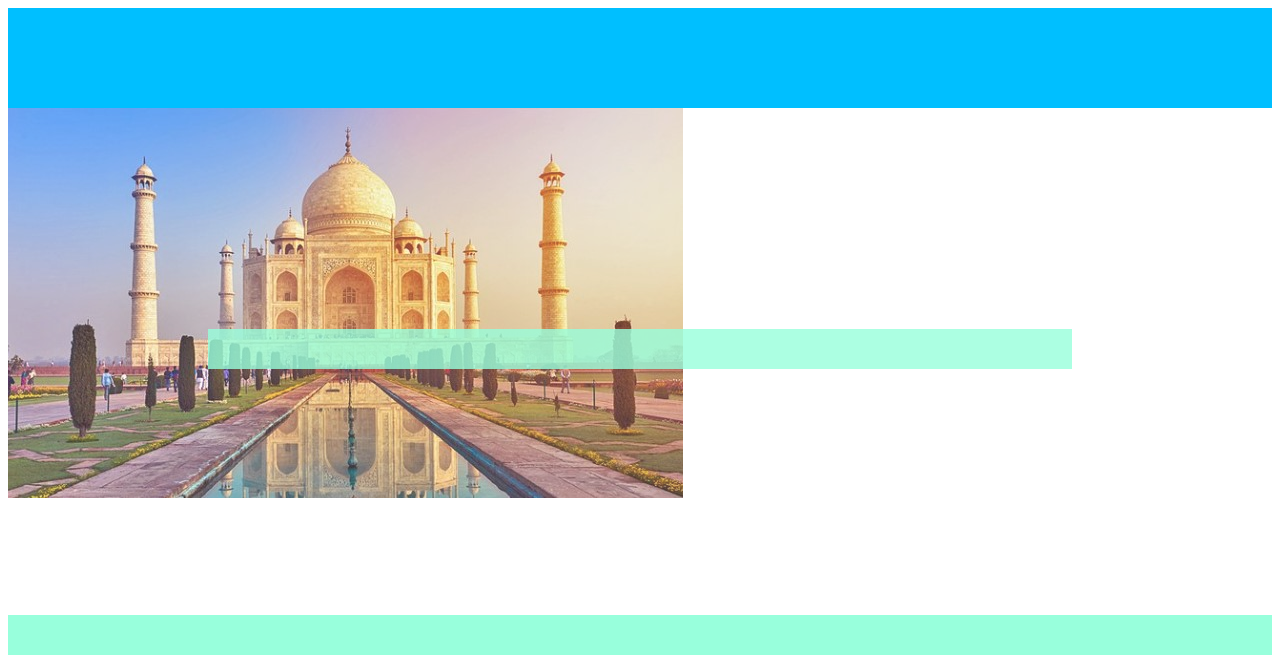
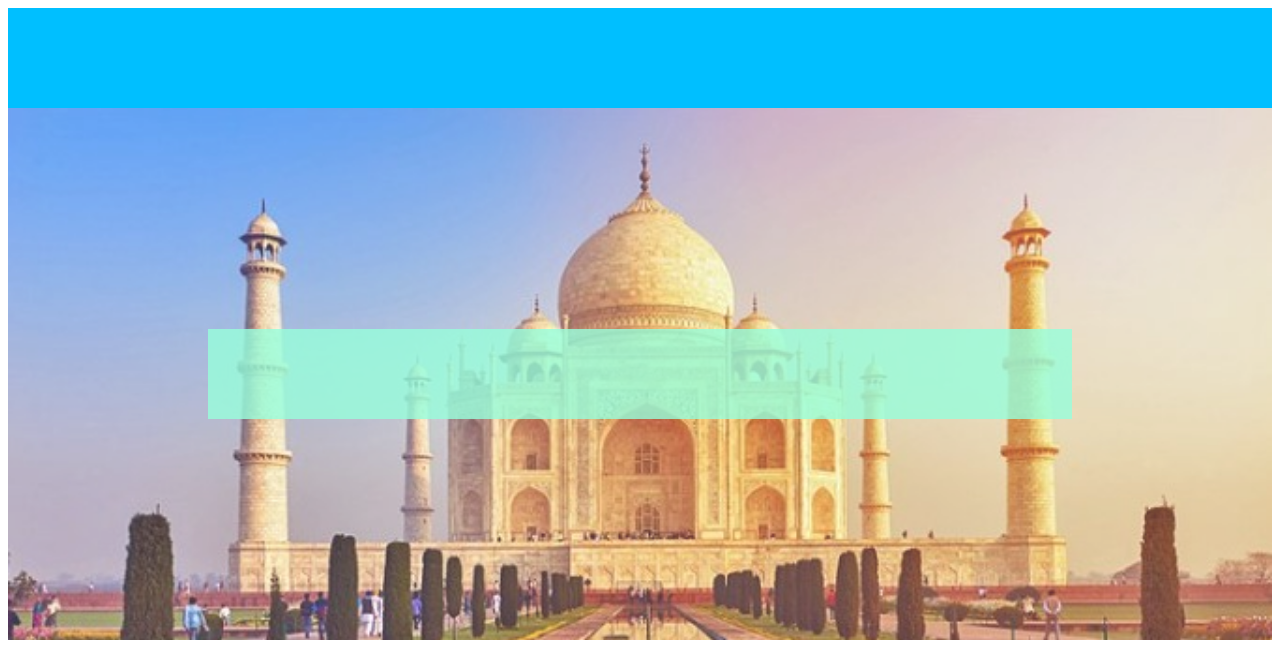
Before and after one commit to KshitizDube/india, a plain HTML site: page index.html in a window 1280 px wide. Shown: the top 658 px of the page. Drawn offline with Linux system fonts and the light colour scheme.

Commit message:
changes in index.html

```diff
--- a/index.html
+++ b/index.html
@@ -11,6 +11,7 @@
       padding: 200px;
       opacity: 0.8;
       background-repeat: no-repeat;
+      background-size: cover;
     }
 
     .content{
@@ -19,6 +20,7 @@
       font-size: 25px;
       padding: 20px;
       color: pink;
+      height: 50px;
     }
     img{
       background-size: cover;
```
